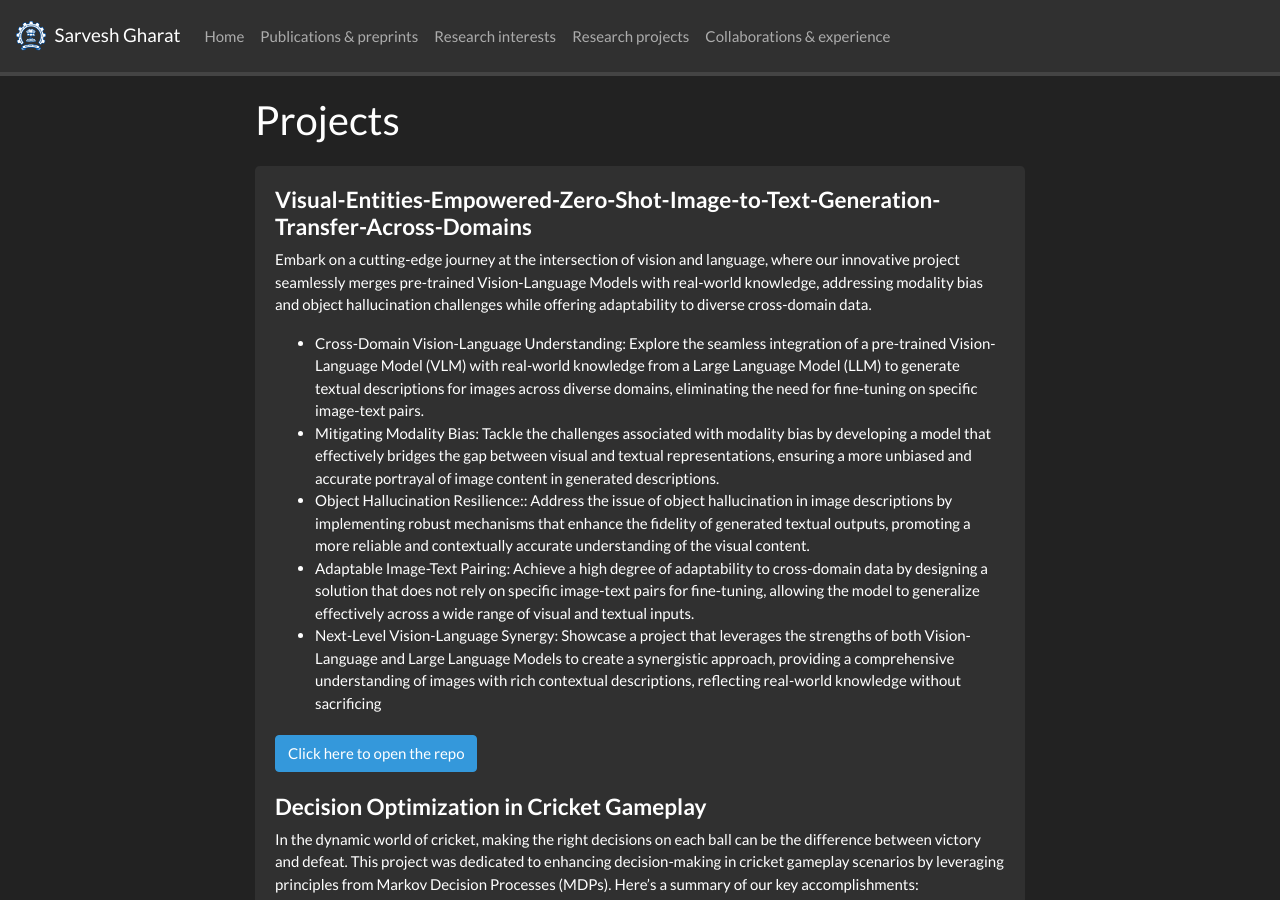
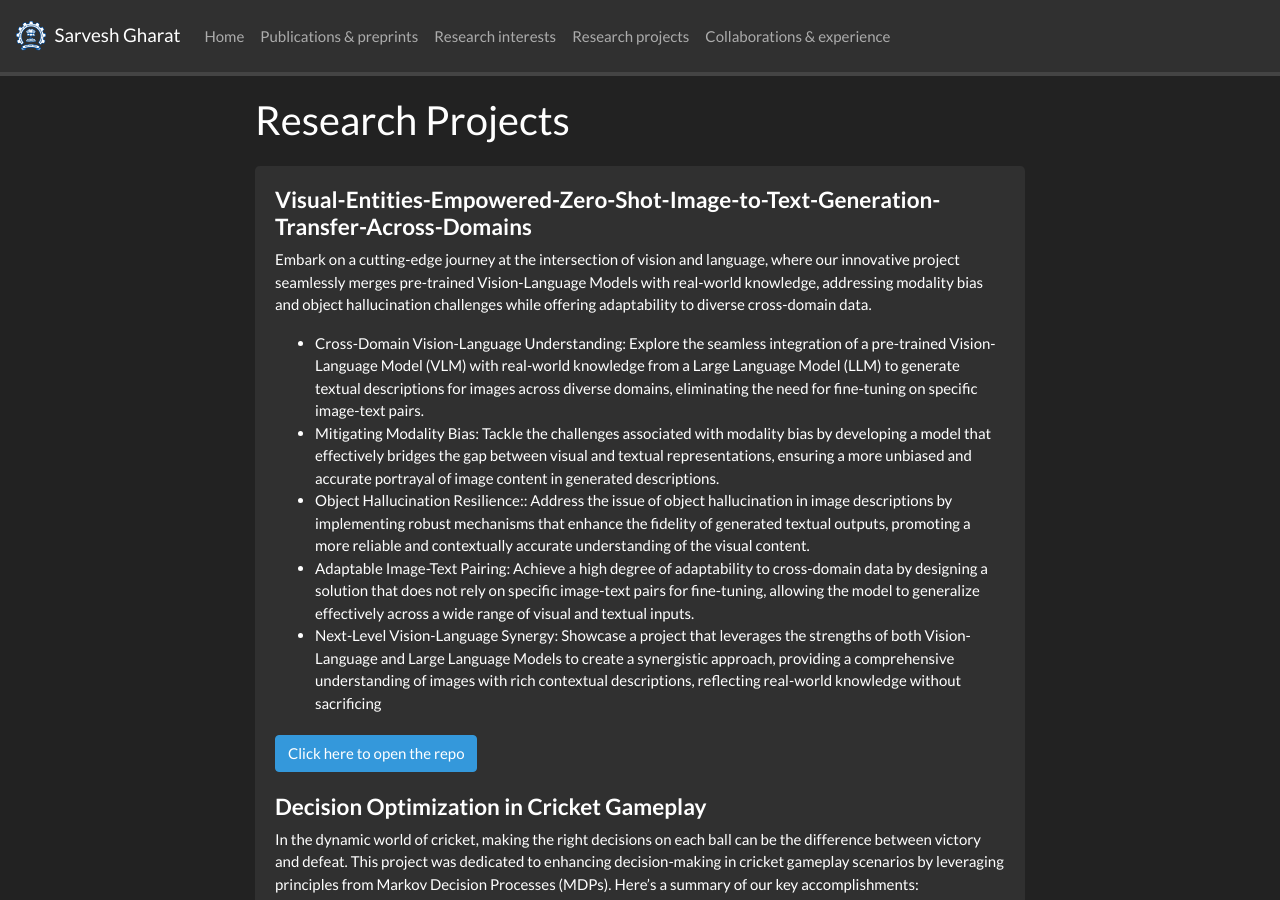
Before and after one commit to SarveshVGharat/SarveshVGharat.github.io, a Jekyll site: the page built from _pages/projects.md, in a window 1280 px wide and 900 px high. Built offline with Jekyll 4.4.1, drawn with Linux system fonts in a browser that asks for light colours; nearby versions of some CDN libraries; a style sheet for code colours, icons or effects is not loaded.

Commit message:
Update projects.md

```diff
--- a/_pages/projects.md
+++ b/_pages/projects.md
@@ -1,5 +1,5 @@
 ---
-title: "Projects"
+title: " Research Projects"
 layout: gridlay
 sitemap: false
 permalink: /projects/
@@ -34,7 +34,7 @@ iframe {
 }
 </style>
 
-## Projects
+## Research Projects
 
 <div class="jumbotron">
 <div class="row align-items-end">
```
